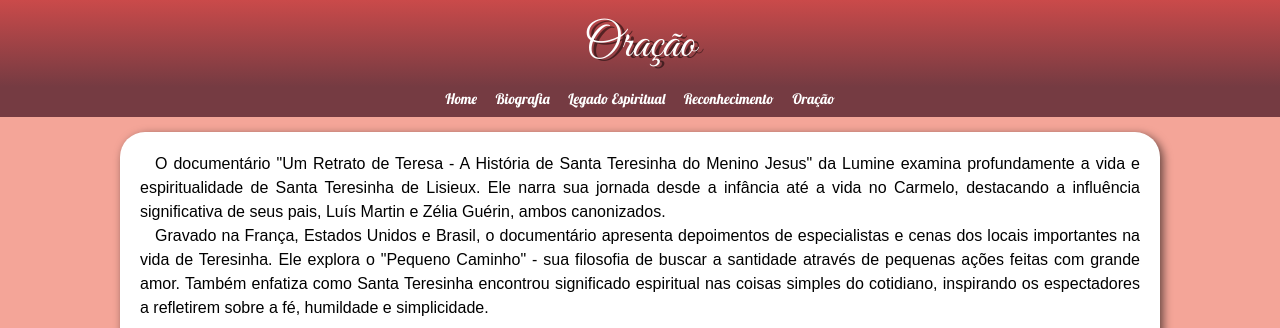
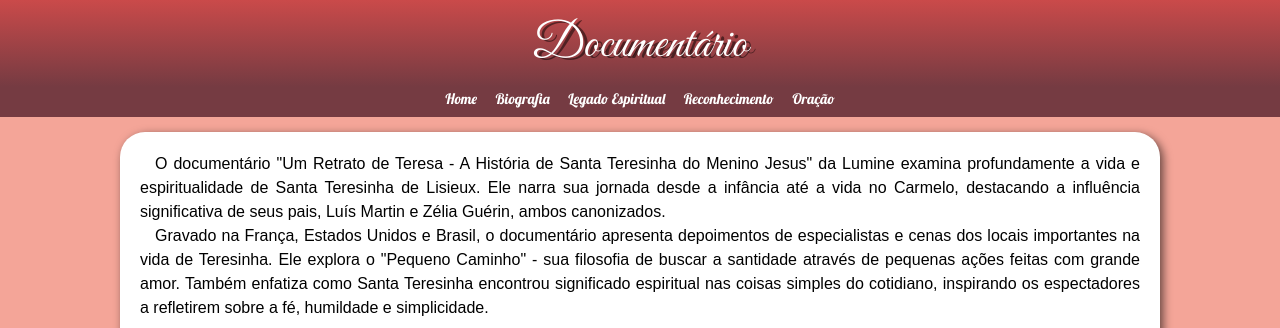
Before and after one commit to PedroVictor-008/Santa_Teresinha, a plain HTML site: page codigosHTML/docume.html in a window 1280 px wide. Shown: the top 328 px of the page. Drawn offline with Linux system fonts and the light colour scheme.

Commit message:
correção de erros no html

```diff
--- a/codigosHTML/docume.html
+++ b/codigosHTML/docume.html
@@ -8,7 +8,7 @@
 </head>
 <body>
     <header>
-        <h1>Oração</h1>
+        <h1>Documentário</h1>
     </header>
     <nav>
         <a href="../index.html">Home</a>
```
